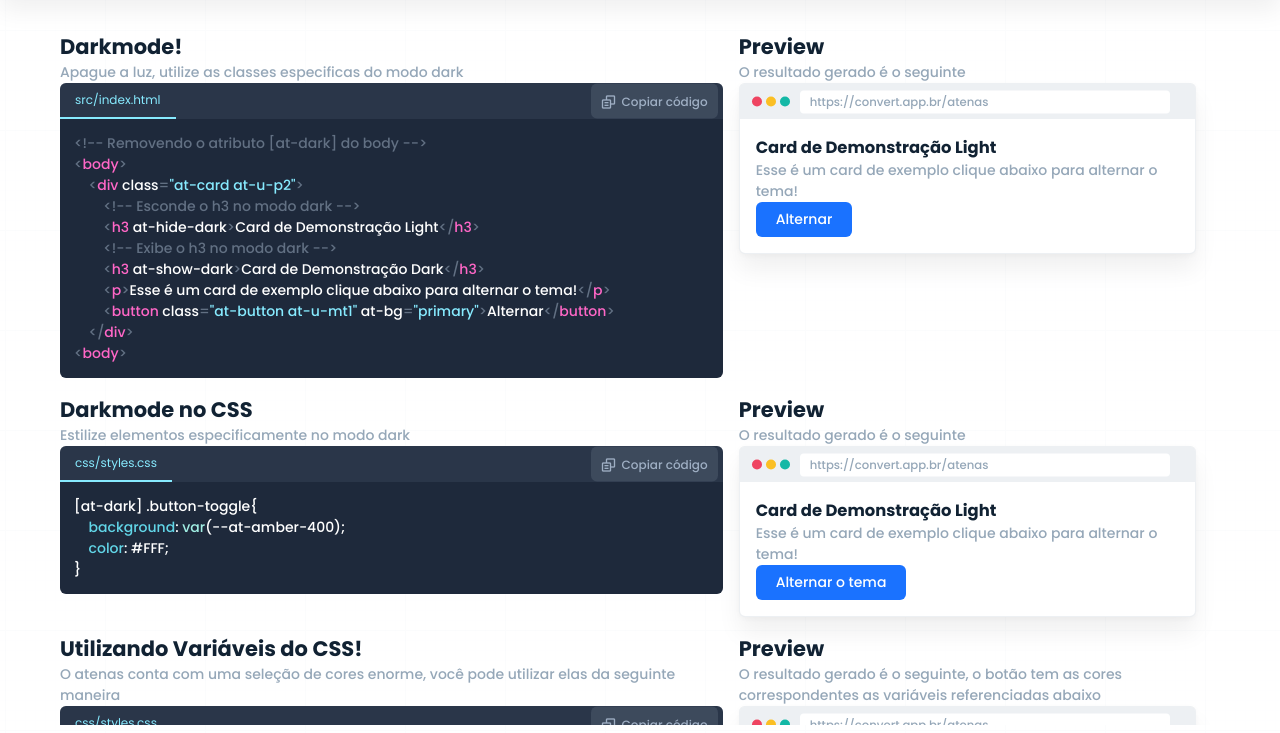
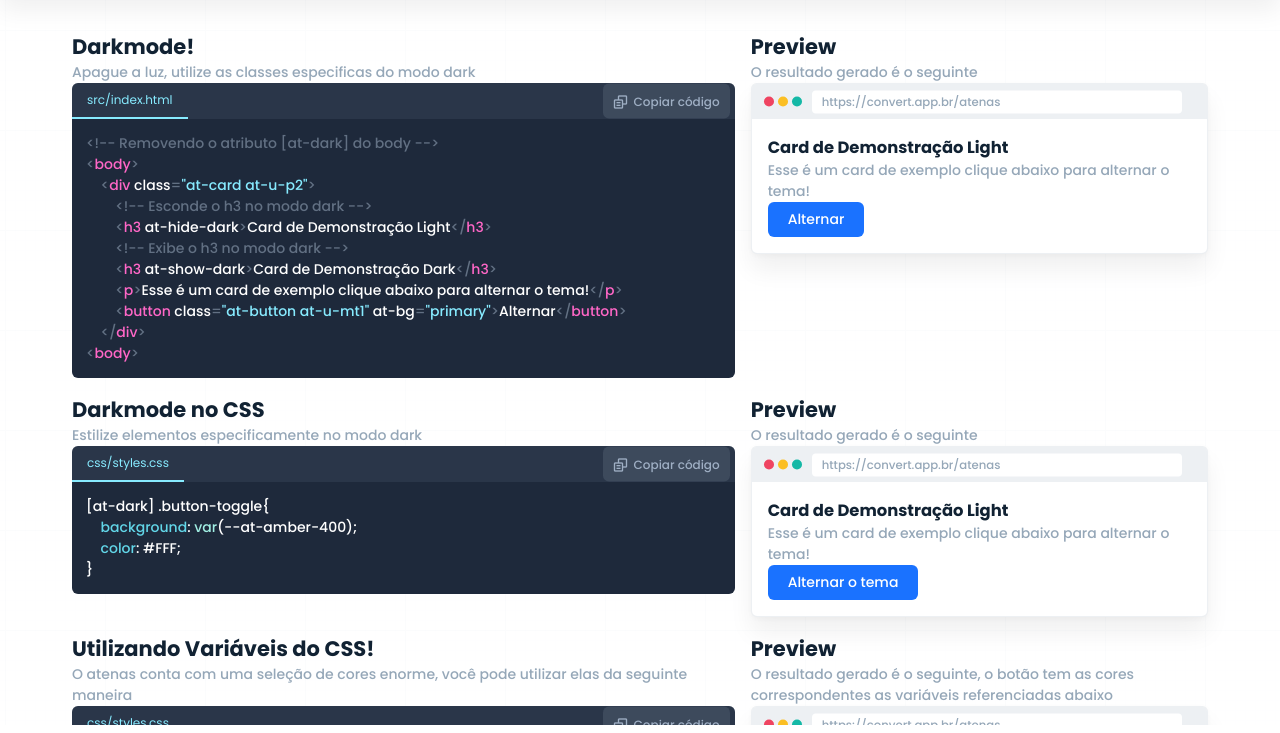
Before and after one commit to convertcompany/atenas-ui, a website: page src/docs/css/index.html in a window 1280 px wide. Shown: the part 75-808 px from the top of the page. Drawn offline with nearby package versions, Linux system fonts and the light colour scheme; files that its build step writes are made by us from their sources.

Commit message:
Versao 2.1.4

```diff
--- a/elements.less
+++ b/elements.less
@@ -4,6 +4,7 @@ body:not([at-compatible]){
     overflow-x: hidden;
     scroll-behavior: smooth;
     scroll-padding-top: 10px;
+    margin: 0px;
     *:not(i){
         margin: 0px;
         font-family:var(--at-font-family), -apple-system, BlinkMacSystemFont, 'Segoe UI', Roboto, Oxygen, Ubuntu, Cantarell, 'Open Sans', 'Helvetica Neue', sans-serif !important;;
--- a/utils.less
+++ b/utils.less
@@ -807,7 +807,7 @@
 }
 .at-u-container{
     max-width: 1200px;
-    margin: 0 auto;
+    margin: 0 auto !important;
 }
 .at-u-vh{
     height: 100vh;
```
